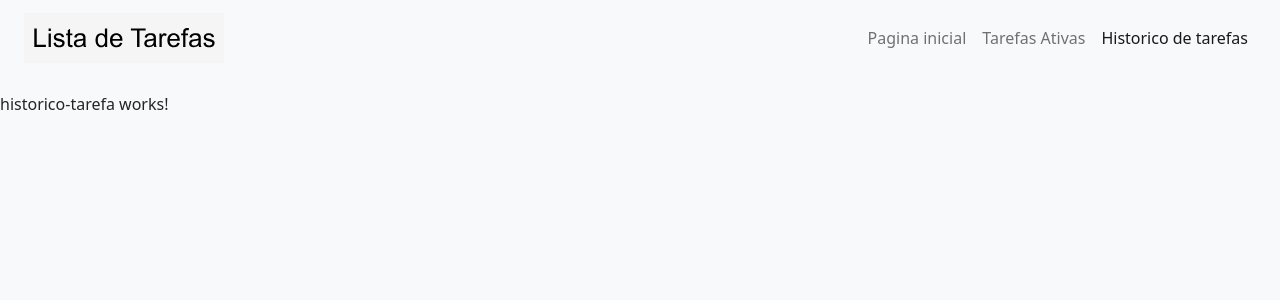
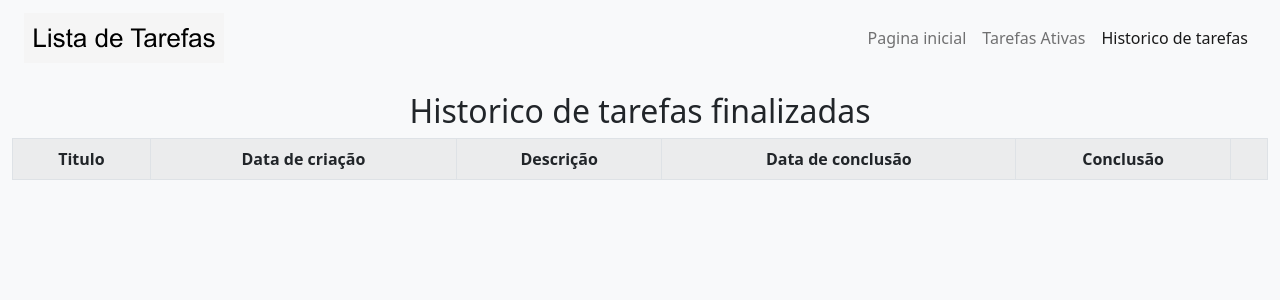
Before and after one commit to Rafael0125/controle-de-tarefas, an Angular app in the folder controleTarefas/: page /historico-tarefas in a window 1280 px wide. Shown: the top 300 px of the page. Built offline with nearby package versions, Linux system fonts and the light colour scheme.

Commit message:
template e logica do componente historico-tarefa criados

```diff
--- a/controleTarefas/src/app/historico-tarefa/historico-tarefa.component.html
+++ b/controleTarefas/src/app/historico-tarefa/historico-tarefa.component.html
@@ -1 +1,49 @@
-<p>historico-tarefa works!</p>
+<div class="container-fluid">
+    <div class="row text-center">
+
+        <h2> Historico de tarefas finalizadas </h2>
+
+        <div class="table-responsive" >
+
+            <table class="table table-striped table-bordered table-hover align-middle text-center">
+                <tbody>
+                    <tr>
+                        <th>Titulo</th>
+                        <th>Data de criação</th>
+                        <th>Descrição</th>
+                        <th>Data de conclusão</th>
+                        <th>Conclusão</th>
+                        <th></th>
+
+                        <!--<th></th>-->
+                    </tr>
+                    <tr *ngFor="let tarefa of tarefasFinalizadas"> <!--  -->
+                        <td>
+                            {{tarefa.titulo | descricaoReduzida:15:3}}
+                        </td>
+                        <td>
+                            {{tarefa.data | date : 'dd/MM/yyyy'}}
+                        </td>
+                        <td>
+                            {{tarefa.descricao | descricaoReduzida:15:3}}
+                        </td>
+                        <td>
+                            {{tarefa.dataConclusao | date : 'dd/MM/yyyy'}}
+                        </td>
+                        <td>
+                            {{tarefa.conclusao | descricaoReduzida:15:3}}
+                        </td>
+                        <td>
+                            <button type="button" class="btn btn-secondary btn-sm">
+                                Acessar tarefa
+                            </button>
+                        </td>
+                    </tr>
+                </tbody>
+            </table>
+
+
+        </div>
+
+    </div>
+</div>
--- a/controleTarefas/src/app/historico-tarefa/historico-tarefa.component.ts
+++ b/controleTarefas/src/app/historico-tarefa/historico-tarefa.component.ts
@@ -1,10 +1,25 @@
-import { Component } from '@angular/core';
+import { Component, OnInit } from '@angular/core';
+import { Tarefa } from '../shared/tarefa.model';
+import { TarefaSevice } from '../tarefa.service';
 
 @Component({
   selector: 'app-historico-tarefa',
   templateUrl: './historico-tarefa.component.html',
   styleUrls: ['./historico-tarefa.component.css']
 })
-export class HistoricoTarefaComponent {
+export class HistoricoTarefaComponent implements OnInit {
+
+  public tarefasFinalizadas: Tarefa[] = []
+
+
+  constructor(private tarefaService: TarefaSevice){ }
+
+  ngOnInit(): void {
+    this.tarefasFinalizadas = this.listarTarefasFinalizadas()
+  }
+
+  listarTarefasFinalizadas():Tarefa[]{
+    return this.tarefaService.listarTarefasFinalizadas()
+  }
 
 }
```
